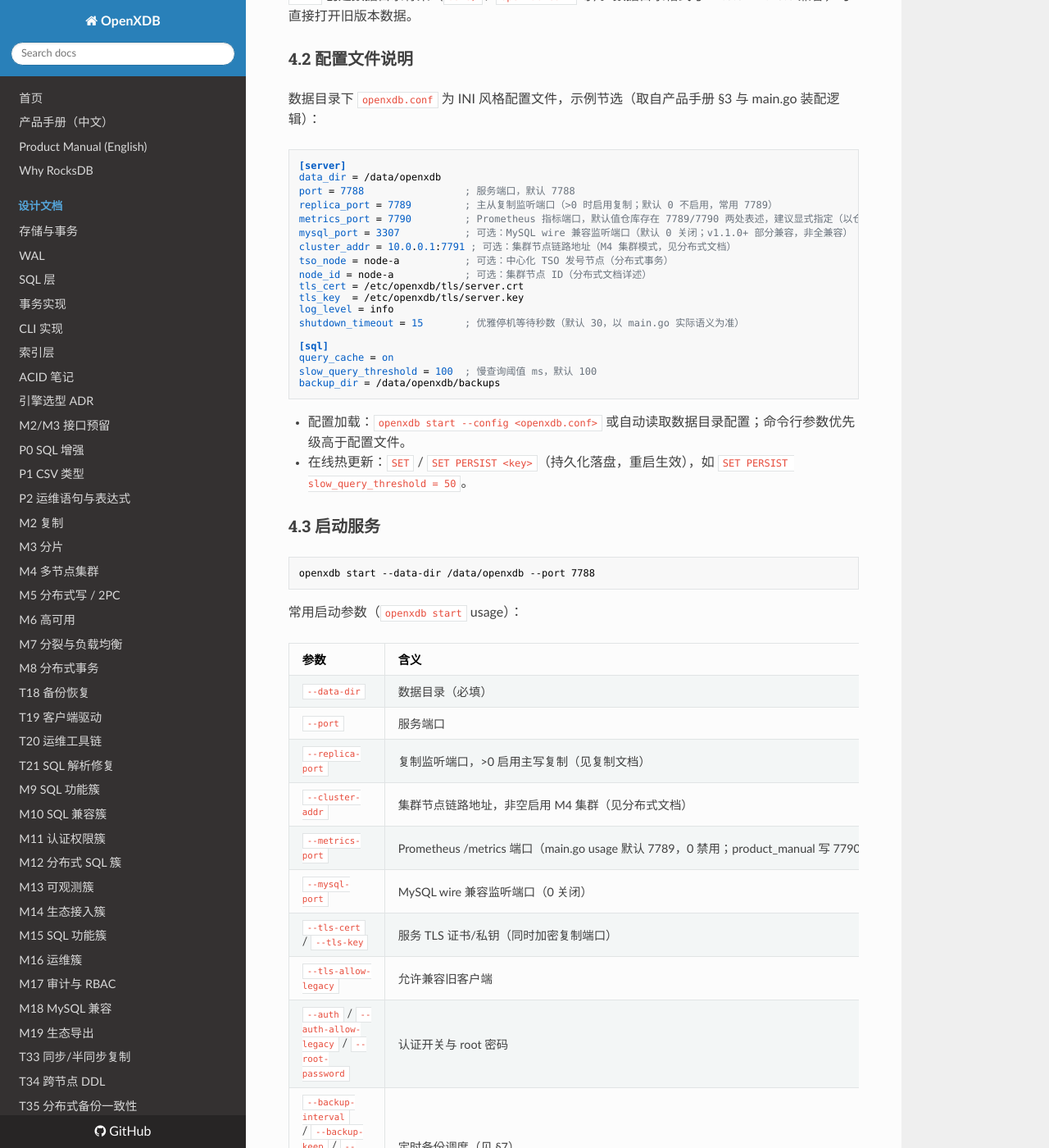
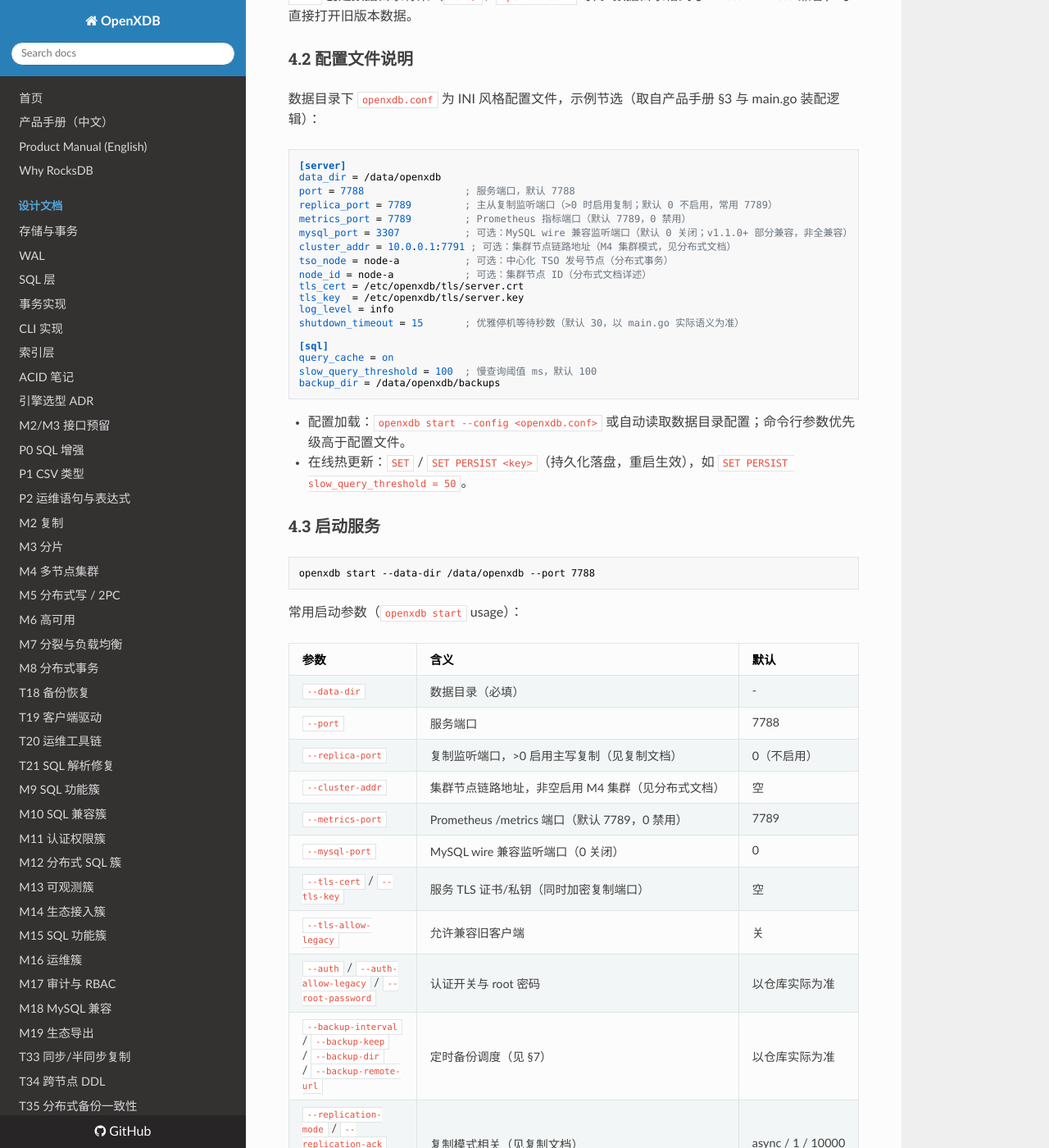
Before and after one commit to zhengkuanhua/openxdb, an MkDocs documentation site: the page built from docs/deployment/linux_single_node.md, in a window 1280 px wide and 1400 px high, scrolled down 4748 px. Shown: the whole window at 82% size. Built offline with MkDocs 1.6.1, drawn with Linux system fonts in a browser that asks for light colours; nearby versions of some CDN libraries.

Commit message:
docs: align metrics_port default to main.go (7789)

```diff
--- a/docs/deployment/linux_single_node.md
+++ b/docs/deployment/linux_single_node.md
@@ -1,3 +1,14 @@
+---
+AIGC:
+    Label: "1"
+    ContentProducer: 001191440300708461136T1XGW3
+    ProduceID: 60bbebc6db5a512fc5d10abafd5f3b57_76b5f518d41911f180d5525400248c00
+    ReservedCode1: W/5YmXtlijKZHTEsUQ2nt0HH0Iyeqp0y42CJx1eHTxYiHAC8dFmQDtLHJ8O+asJ3+vTRWFBd6B1dMeCobJyRrX6zEvRjqr7vUnPvX56XYuqAL7x77WRwssSRSzRfOrbMQOVAdcxrDBpJ6Iav1PMchELmzsare4iUL0X/D0bPsPJOVSDE+37fUqC6OqY=
+    ContentPropagator: 001191440300708461136T1XGW3
+    PropagateID: 60bbebc6db5a512fc5d10abafd5f3b57_76b5f518d41911f180d5525400248c00
+    ReservedCode2: W/5YmXtlijKZHTEsUQ2nt0HH0Iyeqp0y42CJx1eHTxYiHAC8dFmQDtLHJ8O+asJ3+vTRWFBd6B1dMeCobJyRrX6zEvRjqr7vUnPvX56XYuqAL7x77WRwssSRSzRfOrbMQOVAdcxrDBpJ6Iav1PMchELmzsare4iUL0X/D0bPsPJOVSDE+37fUqC6OqY=
+---
+
 # OpenXDB 单机安装部署文档（Linux 7.x）
 
 > 说明：本文档适用于 Linux 7.x（CentOS/RHEL 7 系）。
@@ -193,7 +204,7 @@ openxdb init --data-dir /data/openxdb
 data_dir = /data/openxdb
 port = 7788                 ; 服务端口，默认 7788
 replica_port = 7789         ; 主从复制监听端口（>0 时启用复制；默认 0 不启用，常用 7789）
-metrics_port = 7790         ; Prometheus 指标端口，默认值仓库存在 7789/7790 两处表述，建议显式指定（以仓库实际为准）
+metrics_port = 7789         ; Prometheus 指标端口（默认 7789，0 禁用）
 mysql_port = 3307           ; 可选：MySQL wire 兼容监听端口（默认 0 关闭；v1.1.0+ 部分兼容，非全兼容）
 cluster_addr = 10.0.0.1:7791 ; 可选：集群节点链路地址（M4 集群模式，见分布式文档）
 tso_node = node-a           ; 可选：中心化 TSO 发号节点（分布式事务）
@@ -226,7 +237,7 @@ openxdb start --data-dir /data/openxdb --port 7788
 | `--port` | 服务端口 | 7788 |
 | `--replica-port` | 复制监听端口，>0 启用主写复制（见复制文档） | 0（不启用） |
 | `--cluster-addr` | 集群节点链路地址，非空启用 M4 集群（见分布式文档） | 空 |
-| `--metrics-port` | Prometheus /metrics 端口（main.go usage 默认 7789，0 禁用；product_manual 写 7790，见 §4.2 冲突说明） | 以仓库实际为准 |
+| `--metrics-port` | Prometheus /metrics 端口（默认 7789，0 禁用） | 7789 |
 | `--mysql-port` | MySQL wire 兼容监听端口（0 关闭） | 0 |
 | `--tls-cert` / `--tls-key` | 服务 TLS 证书/私钥（同时加密复制端口） | 空 |
 | `--tls-allow-legacy` | 允许兼容旧客户端 | 关 |
--- a/docs/product_manual_zh.md
+++ b/docs/product_manual_zh.md
@@ -200,7 +200,7 @@ OpenXDB 使用 INI 风格配置文件（参考 `docs/openxdb.conf.example`），
 data_dir = ./data
 port = 7788
 replica_port = 7789
-metrics_port = 7790
+metrics_port = 7789
 # tls_cert = cert.pem
 # tls_key = key.pem
 
@@ -666,7 +666,7 @@ openxdb stats [--addr 127.0.0.1:7788] [--interval 5] [--json]
 
 ### 7.3 Prometheus 指标（M13）
 
-- 指标端口：`metrics_port`（默认 7790），暴露 Prometheus 格式指标。
+- 指标端口：`metrics_port`（默认 7789，0 禁用），暴露 Prometheus 格式指标。
 - 指标来源：`metrics.Snapshot` 同一数据源（连接数、表/region 数、慢查询、LSN 等）。
 
 ### 7.4 慢查询（M13）
```
Also changed, not shown: other parts of docs/deployment/linux_single_node.md (+1 -0 lines), docs/product_manual_en.md (+2 -2 lines).
